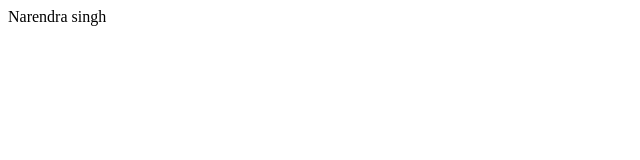
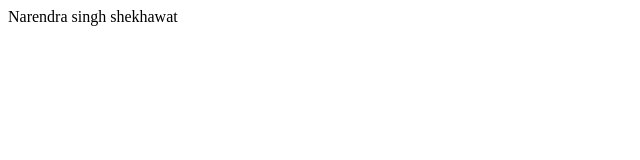
Before and after one commit to narendra9057/new-aws-repo, a plain HTML site: page index.html in a window 1280 px wide. Shown: the full height of the page, 0-640 px from the left. Drawn offline with Linux system fonts and the light colour scheme.

Commit message:
Update index.html

```diff
--- a/index.html
+++ b/index.html
@@ -1 +1 @@
-<p> Narendra singh </p>
+<p> Narendra singh shekhawat </p>
```
